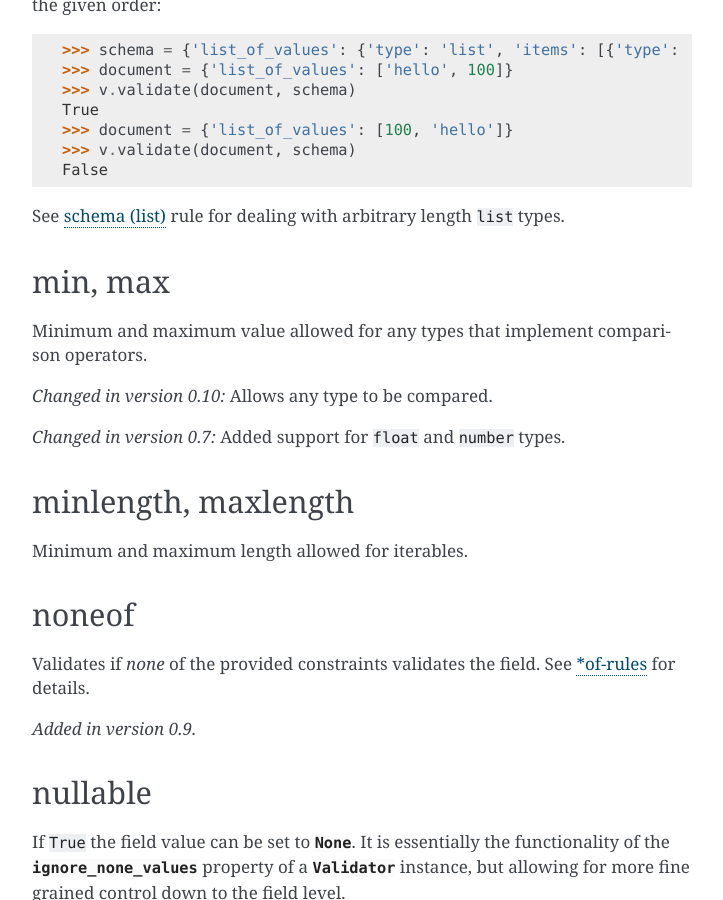
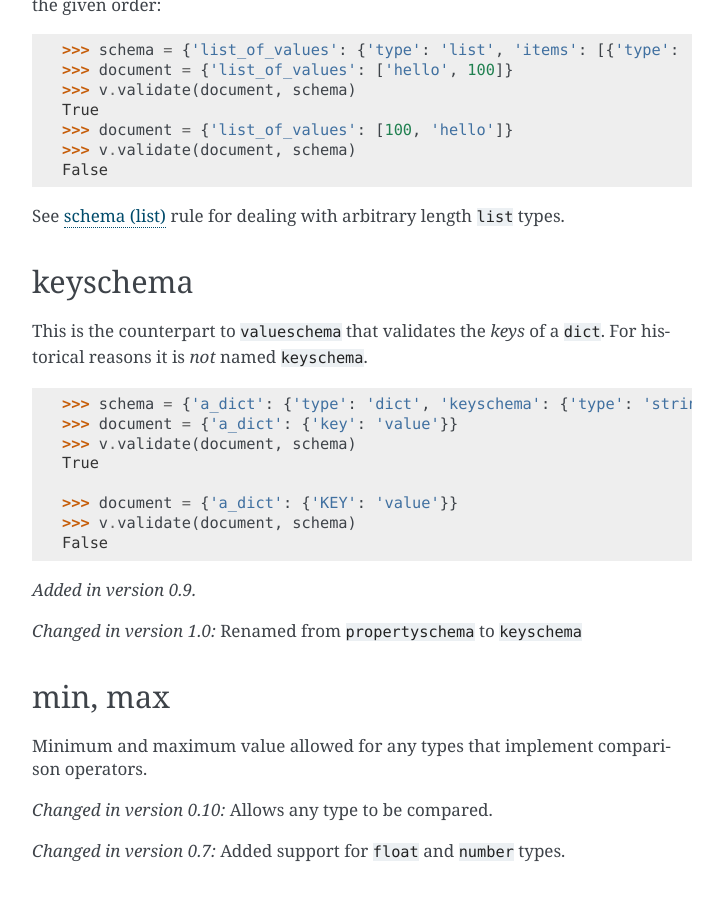
Before and after one commit to pyeve/cerberus, a Sphinx documentation site: the page built from docs/validation-rules.rst, in a window 1280 px wide and 900 px high, scrolled down 4748 px. Shown: the whole window, without its empty margins (388-1111 px from the left). Built offline with Sphinx 7.4.7, drawn with Linux system fonts in a browser that asks for light colours; some of the changed text lies outside the part shown.

Commit message:
Renames rule `propertyschema` to `keyschema`
closes #191

some URLs updated too

```diff
--- a/CONTRIBUTING.rst
+++ b/CONTRIBUTING.rst
@@ -50,7 +50,7 @@ about documentation?  I suck at english so if you're fluent with it (or notice
 any error), why not help with that? In any case, other than GitHub help_ pages,
 you might want to check this excellent `Effective Guide to Pull Requests`_
 
-.. _`the repository`: http://github.com/nicolaiarocci/cerberus
+.. _`the repository`: https://github.com/nicolaiarocci/cerberus
 .. _AUTHORS: https://github.com/nicolaiarocci/cerberus/blob/master/AUTHORS
 .. _`open issues`: https://github.com/nicolaiarocci/cerberus/issues
 .. _`new issue`: https://github.com/nicolaiarocci/cerberus/issues/new
--- a/docs/contribute.rst
+++ b/docs/contribute.rst
@@ -117,7 +117,7 @@ Source code is available at `GitHub
 .. _`continuous integration server`: https://travis-ci.org/nicolaiarocci/cerberus/
 .. _Docker: https://www.docker.com
 .. _flake8: https://flake8.readthedocs.org
-.. _pytest: http://pytest.org
+.. _pytest: https://pytest.org
 .. _squash: http://gitready.com/advanced/2009/02/10/squashing-commits-with-rebase.html
-.. _tox: http://tox.readthedocs.org
+.. _tox: https://tox.readthedocs.io
 .. _Travis-CI: https://travis-ci.org
--- a/docs/errors.rst
+++ b/docs/errors.rst
@@ -41,7 +41,7 @@ the following properties:
   - ``value``: The value being validated.
   - ``info``: This tuple contains additional informations that were submitted
     with the error. For most errors this is actually nothing. For bulk
-    validations (e.g. with ``items`` or ``propertyschema``) this property keeps
+    validations (e.g. with ``items`` or ``keyschema``) this property keeps
     all individual errors.
     See the implementation of a rule in the source code to figure out its
     additional logging.
--- a/docs/normalization-rules.rst
+++ b/docs/normalization-rules.rst
@@ -3,7 +3,7 @@ Normalization Rules
 
 Normalization rules are applied to fields, also in ``schema`` for mappings, as
 well when defined as a bulk operation by ``schema`` (for sequences),
-``allow_unknown``, ``propertyschema`` and ``valueschema``.  Normalization rules
+``allow_unknown``, ``keyschema`` and ``valueschema``.  Normalization rules
 in definitions for testing variants like with ``anyof`` are not processed.
 
 
--- a/docs/validation-rules.rst
+++ b/docs/validation-rules.rst
@@ -250,6 +250,27 @@ fixed length in the given order:
 
 See `schema (list)`_ rule for dealing with arbitrary length ``list`` types.
 
+keyschema
+---------
+This is the counterpart to ``valueschema`` that validates the `keys` of a
+``dict``. For historical reasons it is `not` named ``keyschema``.
+
+.. doctest::
+
+    >>> schema = {'a_dict': {'type': 'dict', 'keyschema': {'type': 'string', 'regex': '[a-z]+'}}}
+    >>> document = {'a_dict': {'key': 'value'}}
+    >>> v.validate(document, schema)
+    True
+
+    >>> document = {'a_dict': {'KEY': 'value'}}
+    >>> v.validate(document, schema)
+    False
+
+.. versionadded:: 0.9
+
+.. versionchanged:: 1.0
+   Renamed from ``propertyschema`` to ``keyschema``
+
 min, max
 --------
 Minimum and maximum value allowed for any types that implement comparison operators.
@@ -492,7 +495,7 @@ constraint.
 
 .. note::
 
-    To validate *arbitrary keys* of a mapping, see `propertyschema`_, resp.
+    To validate *arbitrary keys* of a mapping, see `keyschema`_, resp.
     `valueschema`_ for validating *arbitrary values* of a mapping.
 
 schema (list)
```
Also changed, not shown: other parts of docs/validation-rules.rst (+0 -18 lines), 5 other files.
